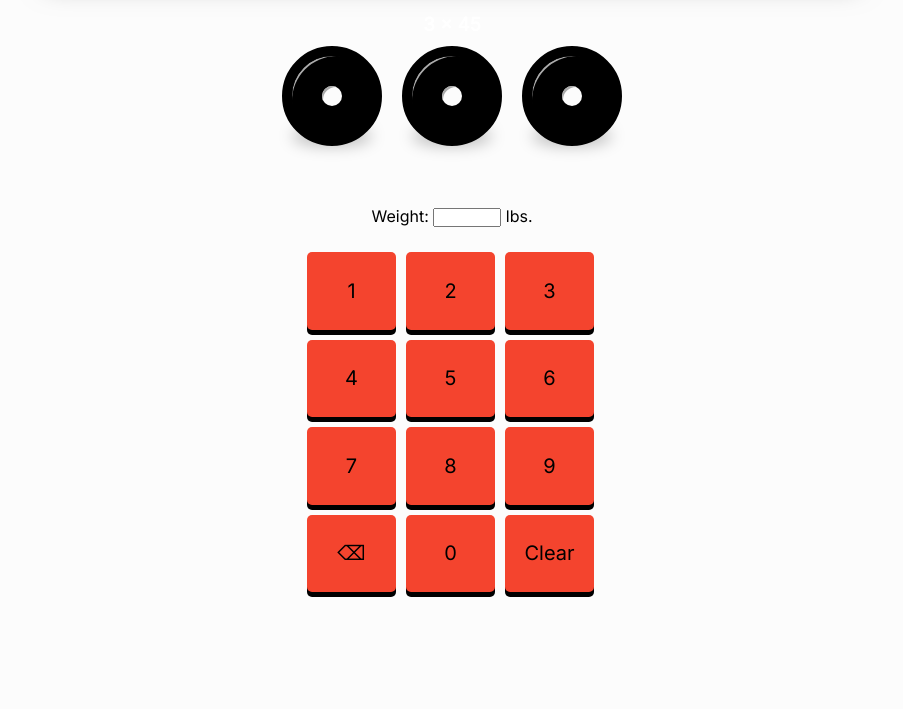
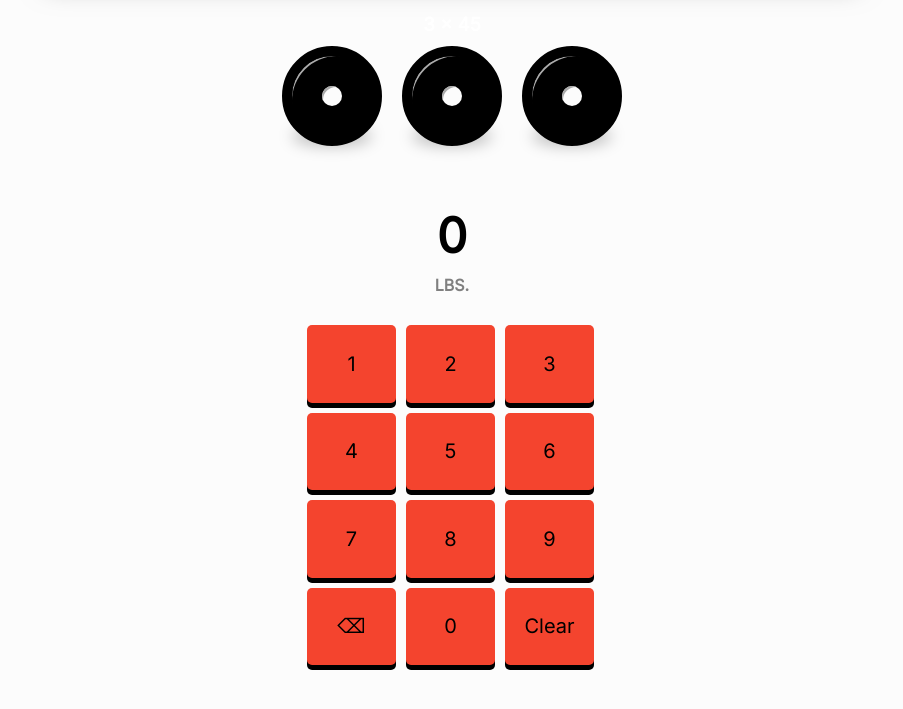
Before and after one commit to stephengroe/barbell-tools, a plain HTML site: page index.html in a window 1280 px wide. Both pictures are taken after a click on the button "Clear". Shown: the part 71-780 px from the top of the page, without its empty margins (188-1091 px from the left). Drawn offline with Linux system fonts and the light colour scheme.

Commit message:
Refactor weight input as div

```diff
--- a/index.html
+++ b/index.html
@@ -20,10 +20,10 @@
     <div id="plate-visualizer"></div>
 
     <div class="calculator">
-        <label for="calculate-button">Weight:</label>
-        <input type="number" id="calc-display" min="45" max="2000" value="315"> lbs.
-        <br />
-        <br />
+        <div class="input">
+            <div id="calc-display">315</div>
+            <div id="unit">lbs.</div>
+        </div>
 
     <div class="keypad">
         <button>1</button>
--- a/script.js
+++ b/script.js
@@ -18,17 +18,18 @@ calcButton.forEach(item => {
 function updateCalcDisplay(input) {
     switch (input){
         case "⌫":
-            let numstring = calcDisplay.value.split("");
+            let numstring = calcDisplay.textContent.split("");
             numstring.pop();
-            calcDisplay.value = +numstring.join("");
+            calcDisplay.textContent = +numstring.join("");
             break;
-        case "clear":
-            calcDisplay.value = "";
+        case "Clear":
+            calcDisplay.textContent = "0";
             break;
         default:
-            calcDisplay.value += +input;
+            if (calcDisplay.textContent === "0") calcDisplay.textContent = input;
+            else calcDisplay.textContent += input;
     }
-    calculatePlates(calcDisplay.value);
+    calculatePlates(calcDisplay.textContent);
 }
 
 // Calculate at start and in realtime
--- a/style.css
+++ b/style.css
@@ -112,6 +112,26 @@ body {
     margin: auto;
 }
 
+.input {
+    margin-bottom: 25px;
+    font-weight: bold;
+}
+
+.input #calc-display {
+    display: block;
+    min-width: 50%;
+    font-size: 3em;
+    padding: 0px;
+    margin: 0px;
+}
+
+.input #unit {
+    font-size: 1em;
+    text-transform: uppercase;
+    color: grey;
+    margin-top: 10px;
+}
+
 .keypad {
     max-width: 300px;
     min-height: 350px;
```
